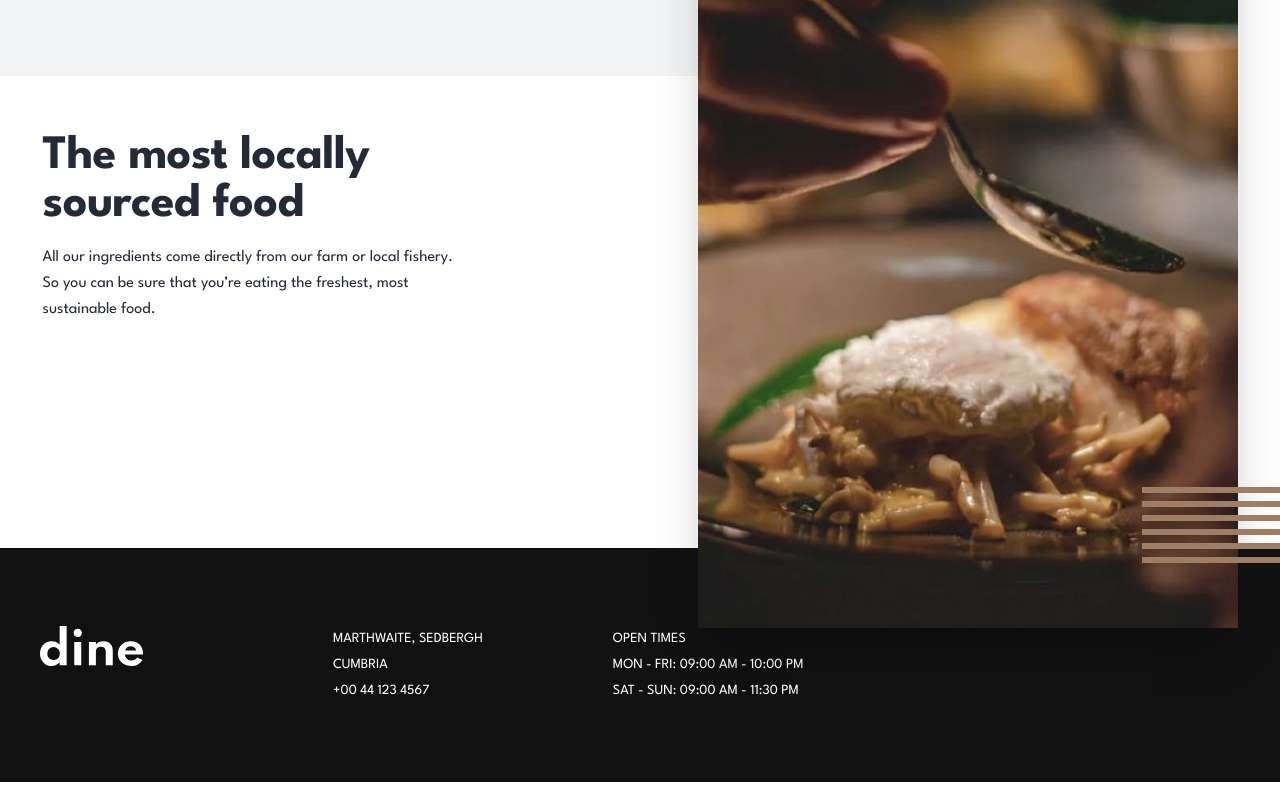
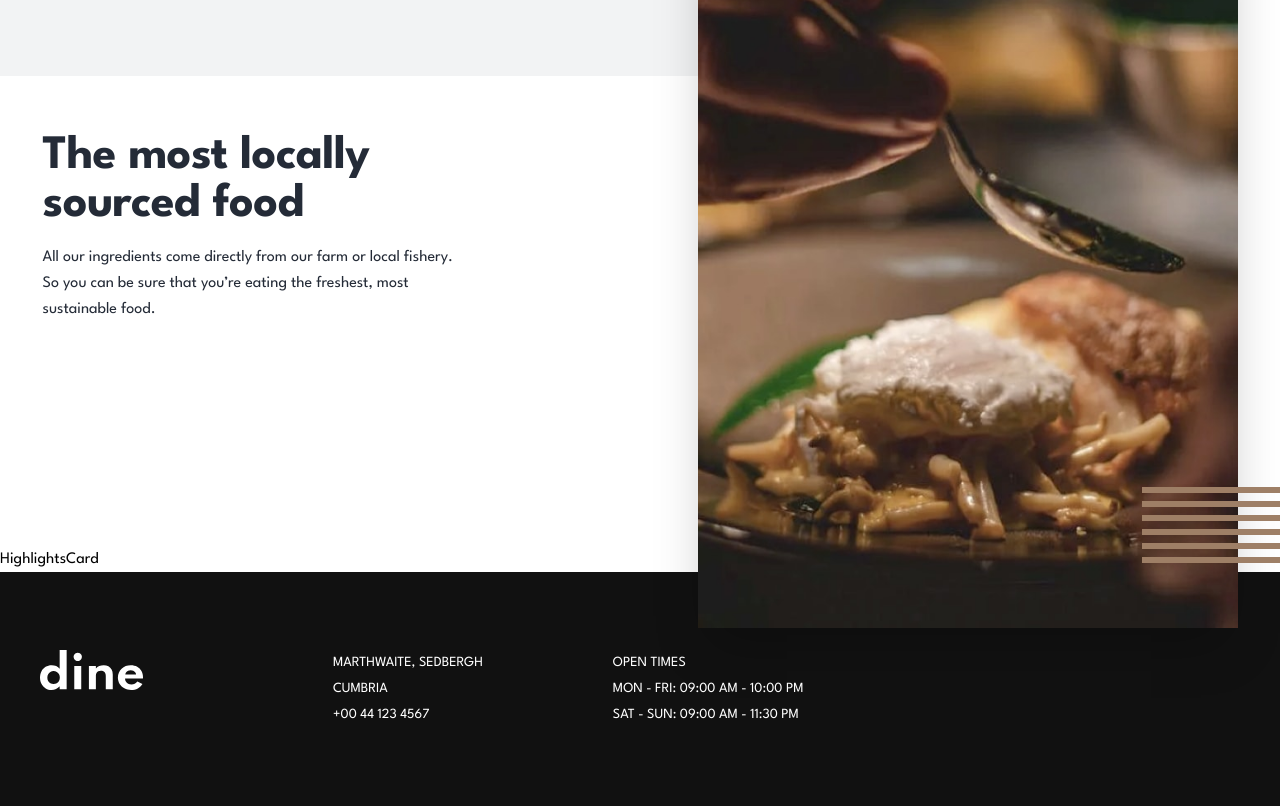
Before and after one commit to unaygney/dine-restaurant-website, a Next.js app: page / in a window 1280 px wide. Shown: the part 1600-2406 px from the top of the page. Before the commit the page ends 2382 px from the top, so only its background shows below. Built offline with nearby package versions, Linux system fonts and the light colour scheme.

Commit message:
added highligtscard component in homecontainer

```diff
--- a/containers/home-container/index.jsx
+++ b/containers/home-container/index.jsx
@@ -1,12 +1,14 @@
 import React from "react";
 import HomeHero from "./home-hero";
 import RestaurantCard from "./restourant-card";
+import HighlightsCard from "./highligts-card";
 import Footer from "@/components/Footer";
 export default function HomeContainer() {
   return (
     <main>
       <HomeHero />
       <RestaurantCard />
+      <HighlightsCard />
       <Footer />
     </main>
   );
```
